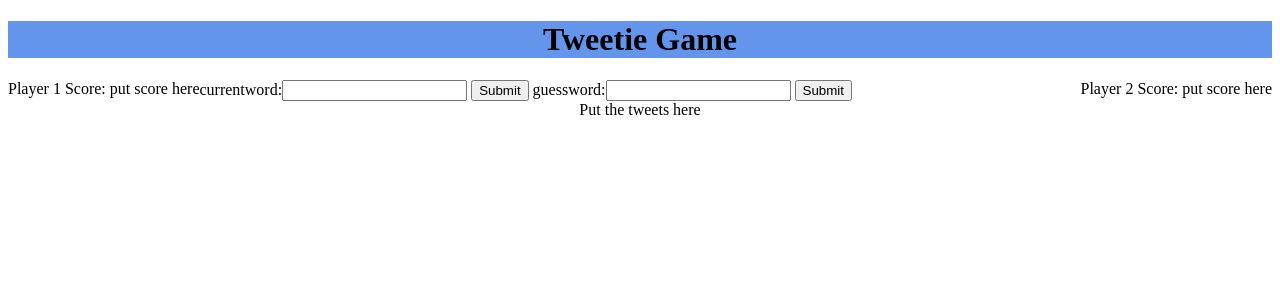
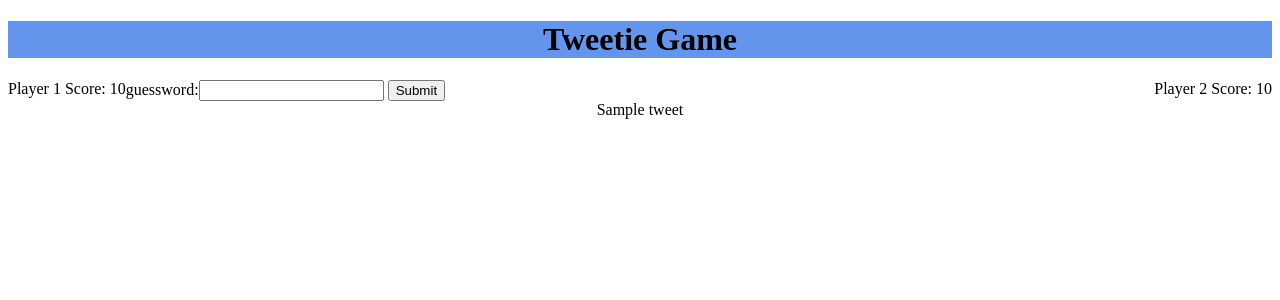
Before and after one commit to traciarms/tweetiegame, a Django app: template tweetiegame/templates/index.html in a window 1280 px wide. Shown: the top 300 px of the page. Run offline with Django 3.2, Linux system fonts and the light colour scheme; tables that the repository leaves empty hold one stand-in row (values such as "Sample post"); the template is opened without the code that fills it: values that come from a table or form of the project are taken from there, most other values are stand-ins (such as "Sample title", 1, 10 or a date in 2020); some libraries are stand-ins or nearby versions.

Commit message:
fixed the tweet list and added to the index.html

```diff
--- a/tweetiegame/game/models.py
+++ b/tweetiegame/game/models.py
@@ -12,3 +12,6 @@ class Game(models.Model):
     completed = models.BooleanField(default=False)
     give_player = models.ForeignKey(User, related_name='give_player')
     round = models.IntegerField(default=0)
+
+    def get_current_player(self):
+        pass
--- a/tweetiegame/templates/index.html
+++ b/tweetiegame/templates/index.html
@@ -17,28 +17,33 @@
     </div>
     <div class="player1score">
         <span>Player 1
-              Score: put score here</span>
+              Score: {{ game.player1score }}</span>
     </div>
     <div class="player2score">
         <span>Player 2
-              Score: put score here</span>
+              Score: {{ game.player2score }}</span>
     </div>
         <div>
+            {% if user.id == game.give_player_id %}
                 <form action="" method="post">
                     {% csrf_token %}
                     {{ giveform }}
                     <input type="submit" value="Submit" />
                 </form>
+            {% else %}
                 <form action="" method="post">
                     {% csrf_token %}
                     {{ guessform }}
                     <input type="submit" value="Submit" />
                 </form>
+            {% endif %}
         </div>
 
 </div>
 <footer>
-    Put the tweets here
+    {% for tweet in twitter_list %}
+        {{ tweet }}
+    {% endfor %}
 </footer>
 </body>
 </html>
```
Also changed, not shown: tweetiegame/game/views.py (+6 -4 lines). Lines whose indentation alone changed are shown as unchanged.
